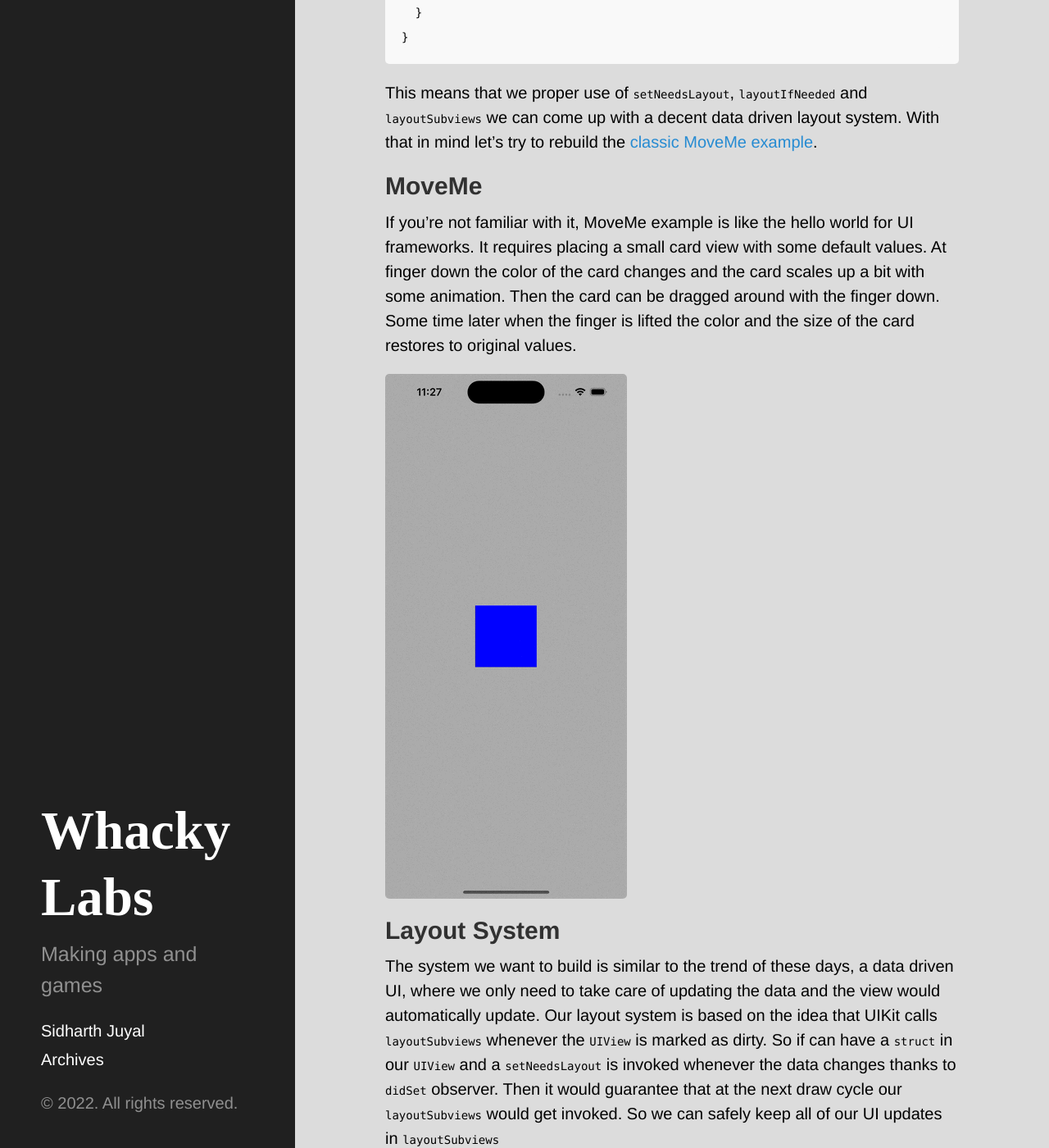
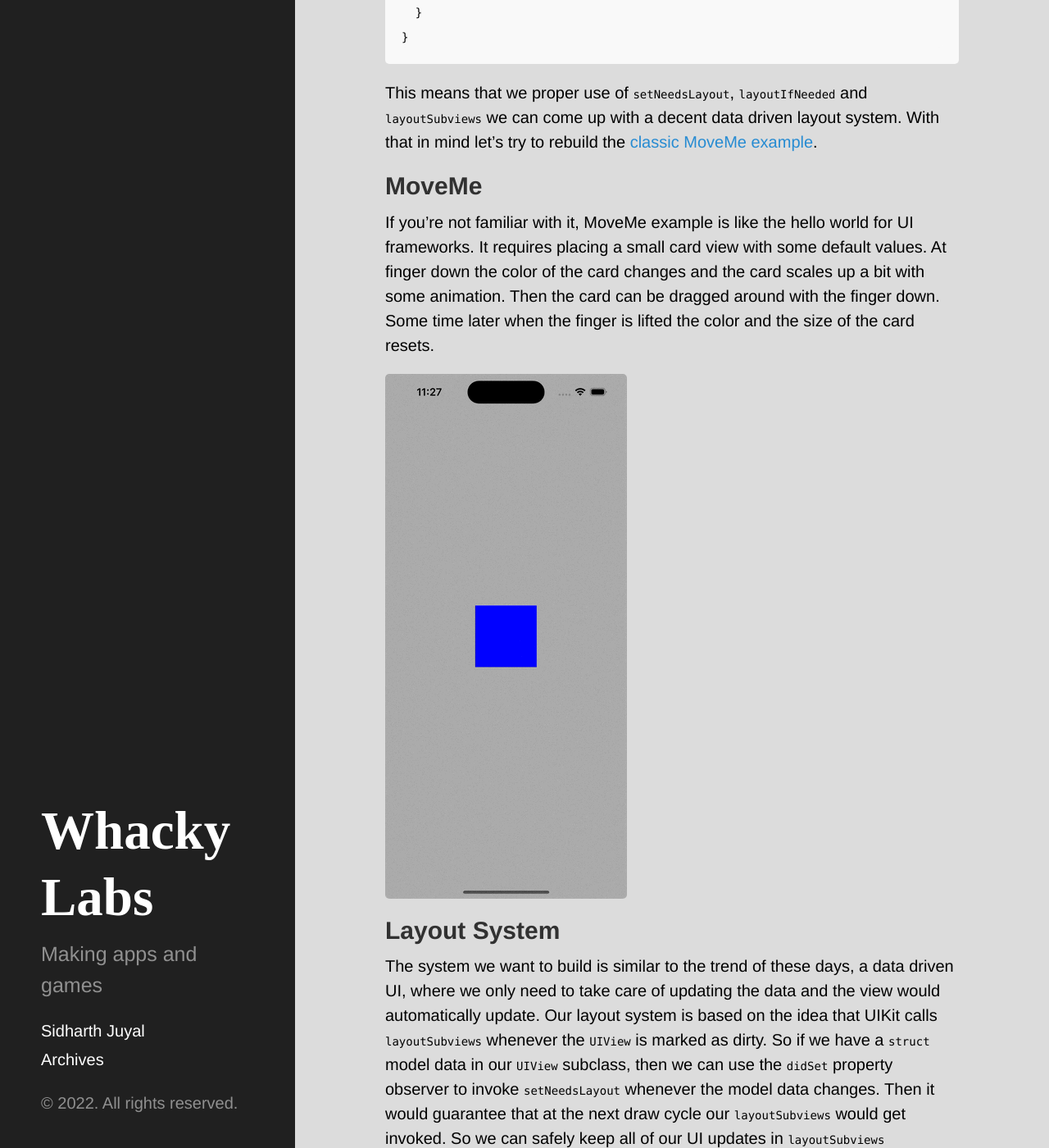
Before and after one commit to chunkyguy/chunkyguy.github.io, a Jekyll site: the page built from _posts/2022-12-12-layout-driven-ui.md, in a window 1280 px wide and 1400 px high, scrolled down 1392 px. Shown: the whole window at 82% size. Built offline with Jekyll 4.4.1, drawn with Linux system fonts in a browser that asks for light colours; some of the changed text lies outside the part shown.

Commit message:
Update 2022-12-12-layout-driven-ui.md

````diff
--- a/_posts/2022-12-12-layout-driven-ui.md
+++ b/_posts/2022-12-12-layout-driven-ui.md
@@ -48,13 +48,13 @@
 
 ## MoveMe
 
-If you're not familiar with it, MoveMe example is like the hello world for UI frameworks. It requires placing a small card view with some default values. At finger down the color of the card changes and the card scales up a bit with some animation. Then the card can be dragged around with the finger down. Some time later when the finger is lifted the color and the size of the card restores to original values.
+If you're not familiar with it, MoveMe example is like the hello world for UI frameworks. It requires placing a small card view with some default values. At finger down the color of the card changes and the card scales up a bit with some animation. Then the card can be dragged around with the finger down. Some time later when the finger is lifted the color and the size of the card resets.
 
 ![Demo]({{ site.url }}/assets/layout-driven-ui/demo.gif)
 
 ## Layout System
 
-The system we want to build is similar to the trend of these days, a data driven UI, where we only need to take care of updating the data and the view would automatically update. Our layout system is based on the idea that UIKit calls `layoutSubviews` whenever the `UIView` is marked as dirty. So if can have a `struct` in our `UIView` and a `setNeedsLayout` is invoked whenever the data changes thanks to `didSet` observer. Then it would guarantee that at the next draw cycle our `layoutSubviews` would get invoked. So we can safely keep all of our UI updates in `layoutSubviews`
+The system we want to build is similar to the trend of these days, a data driven UI, where we only need to take care of updating the data and the view would automatically update. Our layout system is based on the idea that UIKit calls `layoutSubviews` whenever the `UIView` is marked as dirty. So if we have a `struct` model data in our `UIView` subclass, then we can use the `didSet` property observer to invoke `setNeedsLayout` whenever the model data changes. Then it would guarantee that at the next draw cycle our `layoutSubviews` would get invoked. So we can safely keep all of our UI updates in `layoutSubviews`
 
 ```swift
 struct Colors {
@@ -89,9 +89,9 @@
 }
 ```
 
-Notice that we are initializing the `model` when the first time `layoutSubviews` is invoked, this is because the UIKit calls `layoutSubviews` as part of building the internal render tree, so values like `center` of a `UIView` are not known at `init` time.
+Notice that we are initializing the `model` when the first time `layoutSubviews` is invoked, this is because the UIKit calls `layoutSubviews` as part of building the internal render tree. And values like `center` of a `UIView` are not known at `init` time when using auto layout so we can build our initial data the first time `layoutSubviews` is invoked.
 
-With that in place if we update our `model` data it would trigger `layoutSubviews` at some point later.
+With that in place, any update to our `model` data it would trigger `layoutSubviews` at next draw cycle.
 
 ```swift
 model.color = Colors.normal
@@ -112,7 +112,7 @@
 panGestureRecognizer.setTranslation(.zero, in: self)
 ```
 
-Animation is a bit tricky but if we update properties that animatable within the `UIView.animate` block it can work, like the `CGAffineTransform` in our case
+Animation is a bit tricky but if we update [properties that animatable](https://developer.apple.com/library/archive/documentation/Cocoa/Conceptual/CoreAnimation_guide/AnimatableProperties/AnimatableProperties.html#//apple_ref/doc/uid/TP40004514-CH11-SW1) within the `UIView.animate` block it should work, like the `transform` property in our case
 
 ```swift
 model.scale = 1.2
@@ -121,7 +121,9 @@
 }
 ```
 
-Another way to think about it is that UIKit provides a way to perform implicit animation for a lot of properties, we just need to provide a final value for them. This code above is equivalent to
+Another way to think about it is that UIKit provides a way to perform implicit animation for a lot of properties, we just need to provide a final value for them and UIKit does the rest.
+
+This code above is equivalent to
 
 ```swift
 let scale = 1.2
````
Also changed, not shown: other parts of _posts/2022-12-12-layout-driven-ui.md (+2 -1 lines).
